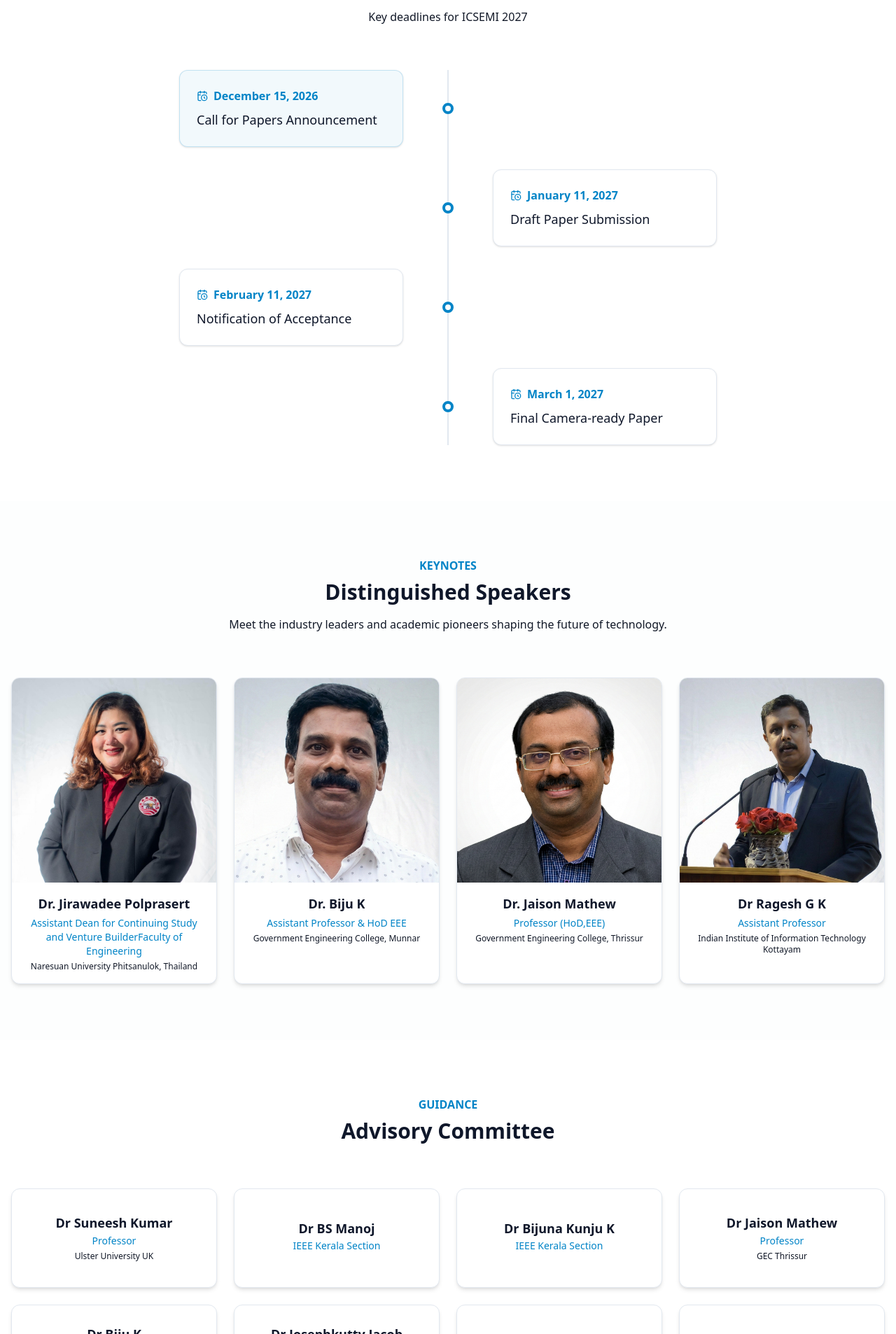
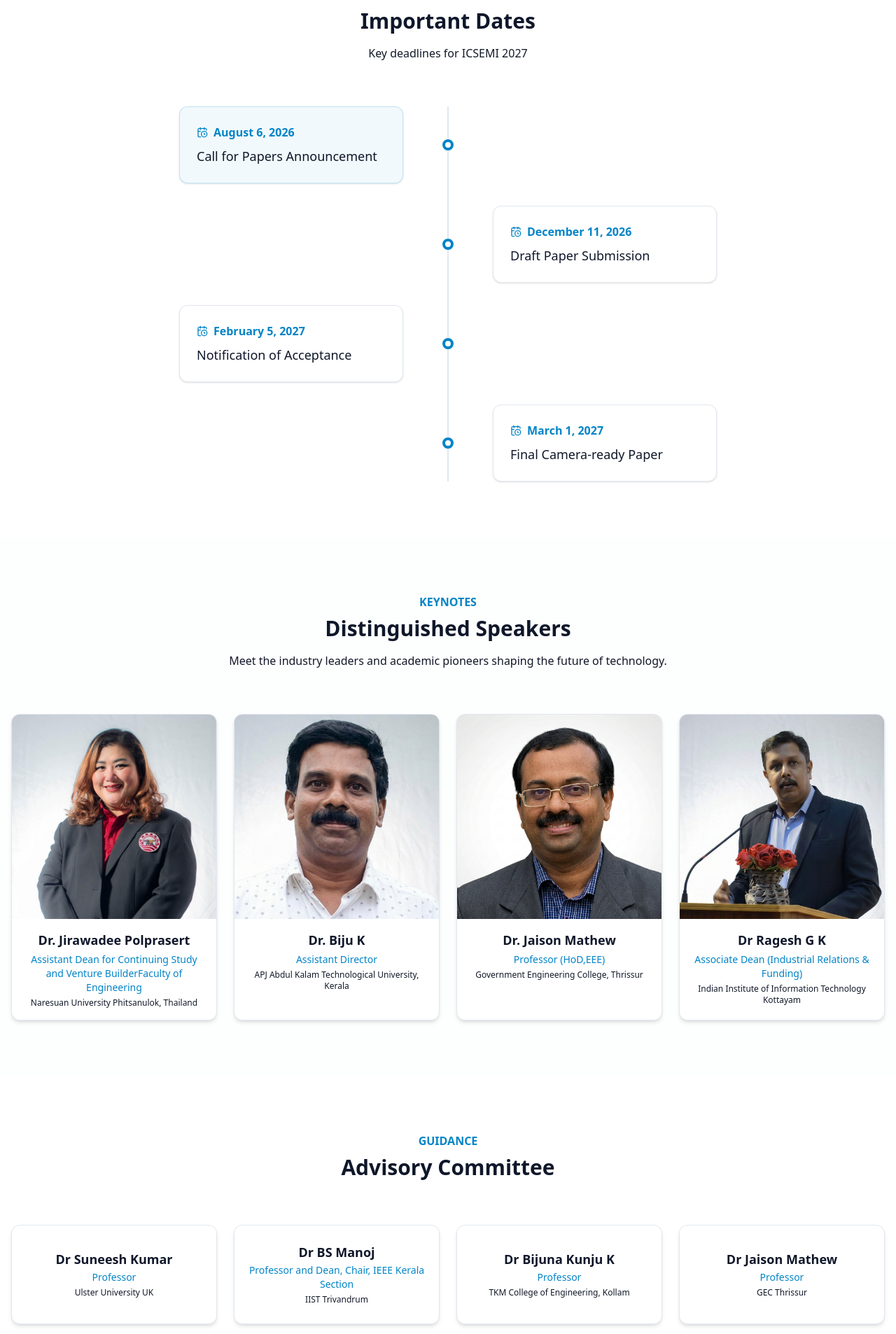
Before and after one commit to chavaratechsolutions/IEEE, a Next.js app: page / in a window 1280 px wide. Shown: the part 5214-7120 px from the top of the page at 70% size. Built offline with nearby package versions, Linux system fonts and the light colour scheme.

Commit message:
Update committee members, speakers, about sections, and important dates

```diff
--- a/src/components/sections/CommitteesSection.tsx
+++ b/src/components/sections/CommitteesSection.tsx
@@ -31,49 +31,53 @@ export default function CommitteesSection() {
     ];
     const advisoryCommitteeMembers: CommitteeMember[] = [
         { name: "Dr Suneesh Kumar", designation: "Professor", affiliation: "Ulster University UK" },
-        { name: "Dr BS Manoj", designation: "IEEE Kerala Section", affiliation: "" },
-        { name: "Dr Bijuna Kunju K", designation: "IEEE Kerala Section", affiliation: "" },
+        { name: "Dr BS Manoj", designation: "Professor and Dean, Chair, IEEE Kerala Section", affiliation: "IIST Trivandrum" },
+        { name: "Dr Bijuna Kunju K", designation: "Professor", affiliation: "TKM College of Engineering, Kollam" },
         { name: "Dr Jaison Mathew", designation: "Professor", affiliation: "GEC Thrissur" },
         { name: "Dr Biju K", designation: "Assistant Director", affiliation: "APJ Abdul Kalam Technological University, Kerala" },
         { name: "Dr Josephkutty Jacob", designation: "Principal", affiliation: "Carmel College of Engineering and Technology, Alappuzha" },
         { name: "Dr P S Saikumar", designation: "Professor", affiliation: "IIT Tirupathi" },
         { name: "Dr Venkatakrithiga", designation: "Professor", affiliation: "NIT Trichy" },
-        { name: "Dr. Sheik Mohammed Sulthan", designation: "Assistant Professor, Deputy Director of Centre for Transport Research", affiliation: "Faculty of engineering, Universiti Teknologi Brunei" },
+        { name: "Dr. Sheik Mohammed Sulthan", designation: "Deputy Director of Centre for Transport Research", affiliation: "Faculty of engineering, Universiti Teknologi Brunei" },
         { name: "Dr Stella Morris", designation: "Associate Professor", affiliation: "Lee Kong Chian Faculty of Engineering and Science, Department of Electrical and Electronic Engineering, Universiti TunkuAbdul Rahman, Malaysia" }
     ];
 
     const technicalCommitteeMembers: CommitteeMember[] = [
-        { name: "Dr P Aruna Jeyanthy", designation: "Professor", affiliation: "Kalasalingam Academy of Research and Education, Madurai" },
-        { name: "Dr Vijay Ananad", designation: "Associate Professor", affiliation: "Jain University Bangalore" },
-        { name: "Dr Suganthi S T", designation: "Asst. Professor Senior grade", affiliation: "Kumaragura College of Technology, Coimbatore" },
-        { name: "Dr Dolly Mary Abraham", designation: "Professor", affiliation: "GEC Idukki" },
-        { name: "Dr Sreelekha V", designation: "Associate Professor", affiliation: "GEC Idukki" },
-        { name: "Dr. Surya Natarajan", designation: "Asst. Professor Senior grade", affiliation: "FISAT Angamaly" },
-        { name: "Dr Jinu Ann George", designation: "Professor", affiliation: "St Joseph College of Engineering and Technology Pala" },
-        { name: "Dr Thomson Thomas", designation: "Associate Professor", affiliation: "St Joseph College of Engineering and Technology Pala" },
-        { name: "Dr Renjith Thomas", designation: "Associate Professor", affiliation: "St Joseph College of Engineering and Technology Pala" },
-        { name: "Dr Felic M Philip", designation: "Associate Professor", affiliation: "JAIN (Deemed to be University) Kochi" },
-        { name: "Dr. Gnana Sheela K", designation: "Professor", affiliation: "Toc H institute of science and technology" },
-        { name: "Dr. Vijayalekshmy S", designation: "Professor", affiliation: "Marian Engineering College, Trivandrum" },
-        { name: "Dr Sheeja Augustine", designation: "Professor", affiliation: "Marian Engineering College, Trivandrum" },
-        { name: "Dr Mercelin Francis", designation: "Professor", affiliation: "Marian Engineering College, Trivandrum" },
-        { name: "Dr. Radhika R.", designation: "Associate Professor", affiliation: "RIT, Kottayam" },
-        { name: "Dr Meera Khalid", designation: "Assistant Professor", affiliation: "RIT, Kottayam" },
-        { name: "Dr Michael George", designation: "Assistant Professor", affiliation: "RIT, Kottayam" },
-        { name: "Dr Tinu P Saju", designation: "Assistant Professor", affiliation: "TKM Kollam" },
-        { name: "Dr. Ramesh U", designation: "Professor", affiliation: "College of Engineering, Munnar" },
-        { name: "Dr Radhika R.", designation: "Professor", affiliation: "College of Engineering, Munnar" },
-        { name: "Dr Vidya Sojan", designation: "Professor", affiliation: "College of Engineering, Munnar" },
-        { name: "Dr. Ramesh P.", designation: "Professor", affiliation: "College of Engineering, Munnar" },
-        { name: "Dr Manju Manuel", designation: "Professor", affiliation: "GEC Idukki" },
-        { name: "Dr. Felix M Philip", designation: "Associate Professor", affiliation: "JAIN (Deemed to be University) Kochi" },
-        { name: "Dr. Anu V R", designation: "Associate Professor", affiliation: "JAIN (Deemed to be University) Kochi" },
-        { name: "Dr. Arshey M", designation: "Assistant Professor", affiliation: "JAIN (Deemed to be University) Kochi" },
-        { name: "Dr. Ansith S", designation: "Assistant Professor", affiliation: "IIIT Kottayam" },
-        { name: "Dr. Nanda Kishore P V R", designation: "Assistant Professor", affiliation: "RIT, Kottayam" },
-        { name: "Dr Anish Mathew", designation: "Assistant Professor", affiliation: "FISAT, Angamaly" },
-        { name: "Dr Sujith Kumar P S", designation: "Professor", affiliation: "Sree Buddha College of Engineering, Pattor" },
-        { name: "Dr Anna Thomas", designation: "Post Doctoral Researcher under Visvesvaraya Scheme", affiliation: "Goa University, Goa" }
+        { name: 'Dr Raja Mohamed', designation: 'Professor', affiliation: 'University of Baharin' },
+        { name: 'Dr Stella Morris', designation: 'Associate Professor', affiliation: 'Lee Kong Chian Faculty of Engineering and Science, Department of Electrical and Electronic Engineering, Universiti TunkuAbdul Rahman, Malaysia' },
+        { name: 'Dr Rakesh Ramachandran', designation: 'Lead Electronics Specialist', affiliation: 'Electronics Technology, Grundfos, Bjerringbro, Denmark' },
+        { name: 'Dr Sreenath J G', designation: 'Assistant Professor', affiliation: 'IIT Guwhati' },
+        { name: 'Dr Jisha Mariyam John', designation: 'Assistant Professor', affiliation: 'IIIT Kottayam' },
+        { name: 'Dr Ansith S', designation: 'Assistant Professor', affiliation: 'IIIT Kottayam' },
+        { name: 'Dr Dolly Mary Abraham', designation: 'Professor', affiliation: 'GEC Idukki' },
+        { name: 'Dr Sreelekha V', designation: 'Associate Professor', affiliation: 'GEC Idukki' },
+        { name: 'Dr Manju Manuel', designation: 'Professor', affiliation: 'GEC Idukki' },
+        { name: 'Dr. Radhika R.', designation: 'Associate Professor', affiliation: 'RIT, Kottayam' },
+        { name: 'Dr Meera Khalid', designation: 'Assistant Professor', affiliation: 'RIT, Kottayam' },
+        { name: 'Dr Michael George', designation: 'Assistant Professor', affiliation: 'RIT, Kottayam' },
+        { name: 'Dr. Nanda Kishore P V R', designation: 'Assistant Professor', affiliation: 'RIT, Kottayam' },
+        { name: 'Dr. Ramesh U', designation: 'Professor', affiliation: 'College of Engineering, Munnar' },
+        { name: 'Dr Radhika R.', designation: 'Professor', affiliation: 'College of Engineering, Munnar' },
+        { name: 'Dr Vidya Sojan', designation: 'Professor', affiliation: 'College of Engineering, Munnar' },
+        { name: 'Dr. Ramesh P.', designation: 'Professor', affiliation: 'College of Engineering, Munnar' },
+        { name: 'Dr Tinu P Saju', designation: 'Assistant Professor', affiliation: 'TKM Kollam' },
+        { name: 'Dr Anish Mathew', designation: 'Assistant Professor', affiliation: 'FISAT, Angamaly' },
+        { name: 'Dr. Surya Natarajan', designation: 'Asst. Professor Senior grade', affiliation: 'FISAT Angamaly' },
+        { name: 'Dr. Felix M Philip', designation: 'Associate Professor', affiliation: 'JAIN (Deemed to be University) Kochi' },
+        { name: 'Dr. Anu V R', designation: 'Associate Professor', affiliation: 'JAIN (Deemed to be University) Kochi' },
+        { name: 'Dr. Arshey M', designation: 'Assistant Professor', affiliation: 'JAIN (Deemed to be University) Kochi' },
+        { name: 'Dr Jinu Ann George', designation: 'Professor', affiliation: 'St Joseph College of Engineering and Technology Pala' },
+        { name: 'Dr Thomson Thomas', designation: 'Associate Professor', affiliation: 'St Joseph College of Engineering and Technology Pala' },
+        { name: 'Dr Renjith Thomas', designation: 'Associate Professor', affiliation: 'St Joseph College of Engineering and Technology Pala' },
+        { name: 'Dr. Gnana Sheela K', designation: 'Professor', affiliation: 'Toc H institute of science and technology' },
+        { name: 'Dr. Vijayalekshmy S', designation: 'Professor', affiliation: 'Marian Engineering College, Trivandrum' },
+        { name: 'Dr Sheeja Augustine', designation: 'Professor', affiliation: 'Marian Engineering College, Trivandrum' },
+        { name: 'Dr Mercelin Francis', designation: 'Professor', affiliation: 'Marian Engineering College, Trivandrum' },
+        { name: 'Dr Sujith Kumar P S', designation: 'Professor', affiliation: 'Sree Buddha College of Engineering, Pattor' },
+        { name: 'Dr Suganthi S T', designation: 'Asst. Professor Senior grade', affiliation: 'Kumaragura College of Technology, Coimbatore' },
+        { name: 'Dr P Aruna Jeyanthy', designation: 'Professor', affiliation: 'Kalasalingam Academy of Research and Education, Madurai' },
+        { name: 'Dr Vijay Ananad', designation: 'Associate Professor', affiliation: 'Jain University Bangalore' },
+        { name: 'Dr Anna Thomas', designation: 'Post Doctoral Researcher under Visvesvaraya Scheme', affiliation: 'Goa University, Goa' }
     ];
 
     return (
--- a/src/components/sections/DatesSection.tsx
+++ b/src/components/sections/DatesSection.tsx
@@ -4,9 +4,9 @@ import { motion } from "framer-motion";
 import { CalendarClock } from "lucide-react";
 
 const dates = [
-    { date: "December 15, 2026", event: "Call for Papers Announcement", type: "primary" },
-    { date: "January 11, 2027", event: "Draft Paper Submission", type: "normal" },
-    { date: "February 11, 2027", event: "Notification of Acceptance", type: "normal" },
+    { date: "August 6, 2026", event: "Call for Papers Announcement", type: "primary" },
+    { date: "December 11, 2026", event: "Draft Paper Submission", type: "normal" },
+    { date: "February 5, 2027", event: "Notification of Acceptance", type: "normal" },
     { date: "March 1, 2027", event: "Final Camera-ready Paper", type: "normal" },
 ];
 
--- a/src/components/sections/SpeakersSection.tsx
+++ b/src/components/sections/SpeakersSection.tsx
@@ -17,9 +17,9 @@ type Speaker = {
 
 const speakers: Speaker[] = [
     { name: "Dr. Jirawadee Polprasert", role: "Assistant Dean for Continuing Study and Venture BuilderFaculty of Engineering ", org: "Naresuan University Phitsanulok, Thailand", image: AmachiImg },
-    { name: "Dr. Biju K", role: "Assistant Professor & HoD EEE", org: "Government Engineering College, Munnar", image: BijuImg },
+    { name: "Dr. Biju K", role: "Assistant Director", org: "APJ Abdul Kalam Technological University, Kerala", image: BijuImg },
     { name: "Dr. Jaison Mathew", role: "Professor (HoD,EEE)", org: "Government Engineering College, Thrissur", image: JaisonImg },
-    { name: "Dr Ragesh G K", role: "Assistant Professor", org: "Indian Institute of Information Technology Kottayam", image: RageshImg },
+    { name: "Dr Ragesh G K", role: "Associate Dean (Industrial Relations & Funding)", org: "Indian Institute of Information Technology Kottayam", image: RageshImg },
 ];
 
 export default function SpeakersSection() {
```
Also changed, not shown: src/components/sections/AboutSection.tsx (+1 -1 lines).
